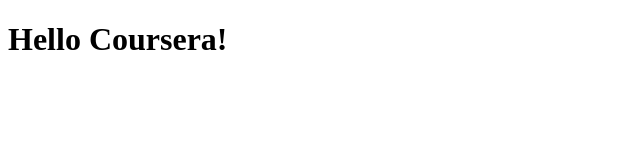
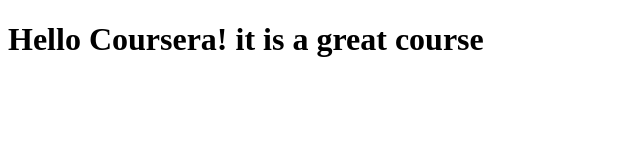
Before and after one commit to Sergiobaral/courseratest, a plain HTML site: page site-test/index.html in a window 1280 px wide. Shown: the whole page, without its empty margins (0-640 px from the left). Drawn offline with Linux system fonts and the light colour scheme.

Commit message:
small addition to our page content.

```diff
--- a/site-test/index.html
+++ b/site-test/index.html
@@ -4,6 +4,6 @@
 	<title>Hello Coursera!</title>
 </head>
 <body>
-	<h1>Hello Coursera!</h1>
+	<h1>Hello Coursera! it is a great course</h1>
 	</body>
 	</html>
```
